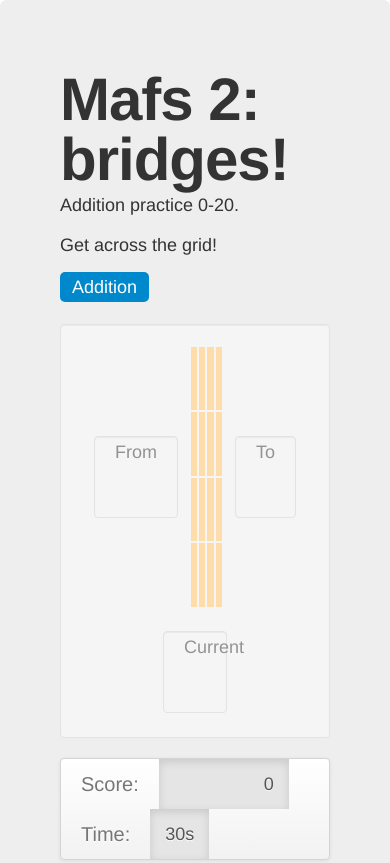
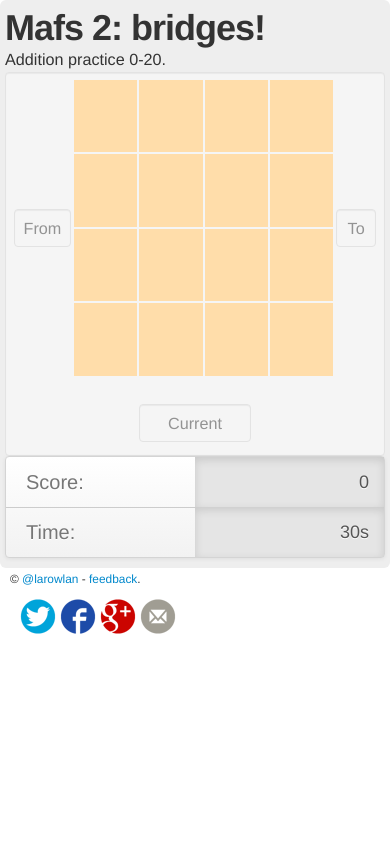
Before and after one commit to larowlan/mafs2, a website: page index.html in a window 390 px wide. Shown: the top 863 px of the page. Drawn offline with nearby package versions, Linux system fonts and the light colour scheme.

Commit message:
Responsive css

```diff
--- a/mafs.css
+++ b/mafs.css
@@ -75,7 +75,7 @@
     max-width: 120px;
     background-color: transparent;
 }
-#from, #to {
+#from, #to, #current {
     font-size: 2em;
 }
 .endpoint .endpoint-inner,
@@ -115,3 +115,80 @@
 #grid tr td.invalid {
     background-color: #A8383B;
 }
+
+@media (max-width:720px) {
+    .hero-unit {
+        padding: 10px 5px;
+        margin-bottom: 0;
+    }
+    .hero-unit h1 {
+        font-size: 2em;
+        line-height: 1em;
+        margin: 0;
+    }
+    #operations {
+        display: none;
+    }
+    .hero-unit p {
+        margin: 0.1em 0;
+        line-height: 1.4em;
+        font-size: 0.9em;
+    }
+    #outer, .well {
+        padding: 5px;
+    }
+    #outer {
+        margin: 0;
+    }
+    #from, #to, #current {
+        font-size: 1em;
+    }
+    #grid tr td.endpoint {
+        width: 10%;
+    }
+    .endpoint .endpoint-inner,
+    #grid tr td.gutter .gutter-inner {
+        padding: 5px;
+    }
+    .endpoint .endpoint-inner {
+      margin: 25% 0;
+    }
+    #grid tr td.gutter .gutter-inner {
+        width: auto;
+    }
+    #grid tr td.gutter {
+        width: auto;
+    }
+    .brand:first-child {
+        border-bottom: 1px solid #ccc;
+        margin-bottom: -1px;
+    }
+    .brand {
+        padding-left: 20px;
+    }
+    .nav li {
+        width: 100%;
+    }
+    .navbar {
+        margin-bottom: 0;
+    }
+    .navbar-inner {
+        padding: 0;
+    }
+    .brand, .nav {
+        box-sizing: border-box;
+        min-width: 50%;
+    }
+    .navbar .brand {
+        margin-left: 0;
+    }
+    .navbar .nav {
+        margin-right: 0;
+    }
+    #timer {
+        text-align: right;
+    }
+    #help {
+        display: none;
+    }
+}
```
